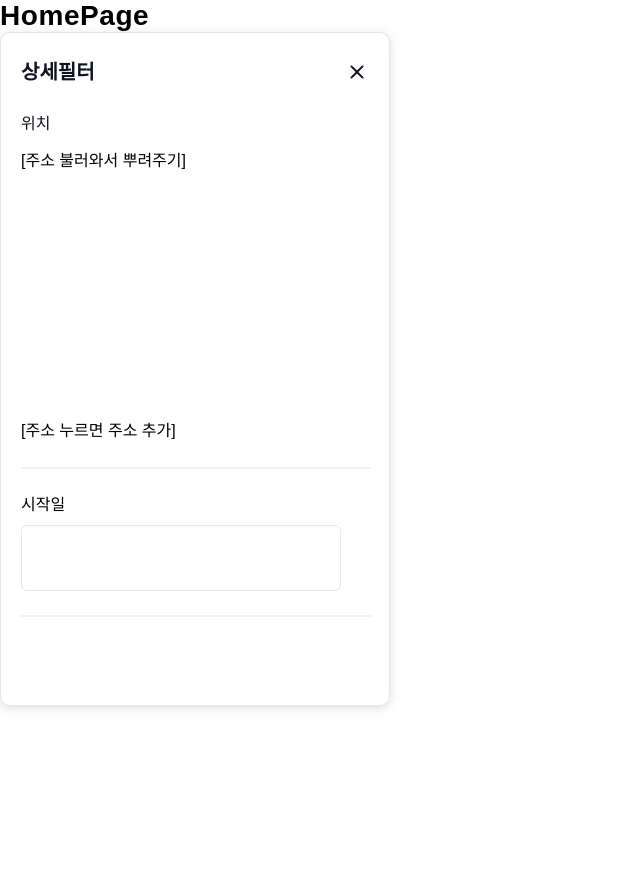
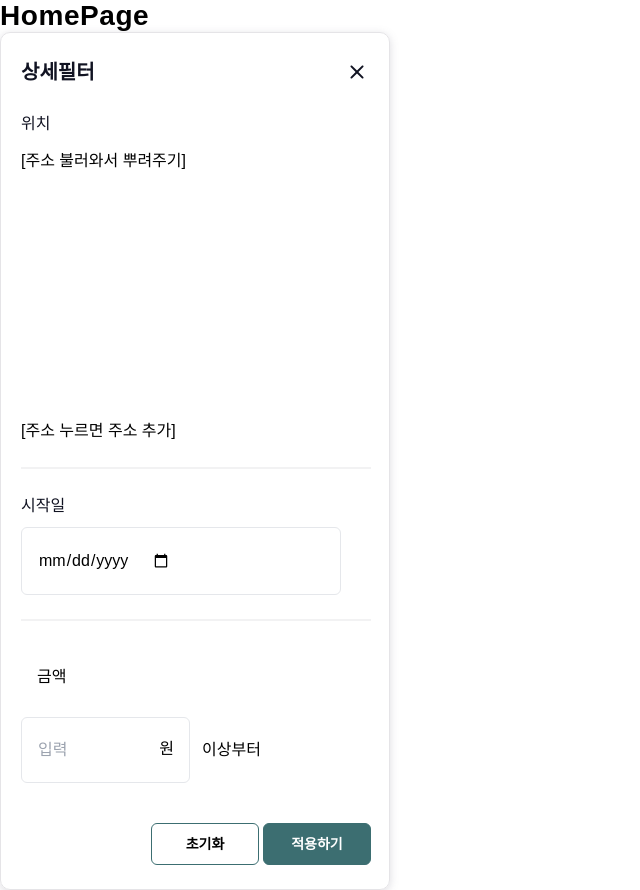
Before and after one commit to Party-Time-Job/Party-Time-Job, a Next.js app: page / in a window 1280 px wide. Shown: the whole page, without its empty margins (0-640 px from the left). Before the commit the page ends 800 px from the top, so only its background shows below. Built offline with nearby package versions, Linux system fonts and the light colour scheme; a web font is replaced by a local one.

Commit message:
feature: filter component ui 제작

```diff
--- a/src/entities/Filter/ui/Filter.tsx
+++ b/src/entities/Filter/ui/Filter.tsx
@@ -1,5 +1,6 @@
 import Image from 'next/image';
 import Input from '@/shared/ui/Input';
+import Button from '@/shared/ui/Button';
 
 const Filter = () => {
   return (
@@ -13,7 +14,7 @@ const Filter = () => {
       <div className='flex flex-col items-start gap-10'>
         <div className='flex w-[350px] flex-col items-start gap-6'>
           <div className='flex flex-col items-start gap-3'>
-            <span className='text-base font-normal leading-[26px] text-[#111322] '>
+            <span className='text-base font-normal leading-[26px] text-[#111322]'>
               위치
             </span>
             <div className='h-[258px] w-[350px] rounded-md border-solid border-[#E5E4E7] bg-white'>
@@ -28,14 +29,38 @@ const Filter = () => {
           <div className='h-0.5 self-stretch bg-[#F2F2F3]'></div>
           <div className='flex items-start gap-3 self-stretch'>
             <div className='flex flex-[1_0_0] flex-col items-start gap-2'>
-              <span>시작일</span>
-              <Input></Input>
+              <span className='text-base font-normal leading-[26px] text-[#111322]'>
+                시작일
+              </span>
+              <Input
+                className='flex items-start gap-[10px] self-stretch px-4 py-5'
+                placeholder='입력'
+                type='date'
+              ></Input>
             </div>
           </div>
           <div className='h-0.5 self-stretch bg-[#F2F2F3]'></div>
-          <div className='flex w-[350px] flex-col items-center justify-end gap-2'></div>
+          <div className='flex w-[350px] flex-col items-start justify-end gap-2'>
+            <span className='flex items-start gap-[10px] self-stretch px-4 py-5'>
+              금액
+            </span>
+            <div className='flex items-center justify-start gap-3'>
+              <div className='relative inline'>
+                <Input width='w-[169px]' placeholder='입력' />
+                <span className='absolute right-4 top-5'>원</span>
+              </div>
+              <span>이상부터</span>
+            </div>
+          </div>
         </div>
-        <div className=''></div>
+        <div className='flex w-[100%] justify-end gap-1'>
+          <Button type='default' size='medium'>
+            초기화
+          </Button>
+          <Button type='active' size='medium'>
+            적용하기
+          </Button>
+        </div>
       </div>
     </div>
   );
--- a/src/entities/Post.tsx
+++ b/src/entities/Post.tsx
@@ -42,7 +42,7 @@ export const Post = ({ notice }: { notice: Notice }) => {
               className='h-4 w-4 md:h-5 md:w-5'
             />
 
-            <span className='text-pt-gray30 inline-block text-xs md:text-sm md:leading-[22px]'>
+            <span className='inline-block text-xs text-pt-gray30 md:text-sm md:leading-[22px]'>
               {notice.item.startsAt}~{finishTime} ({notice.item.workhour})
             </span>
           </div>
@@ -54,7 +54,7 @@ export const Post = ({ notice }: { notice: Notice }) => {
               height={20}
               className='h-4 w-4 md:h-5 md:w-5'
             />
-            <span className='text-pt-gray30 text-xs md:text-sm md:leading-[22px]'>
+            <span className='text-xs text-pt-gray30 md:text-sm md:leading-[22px]'>
               {notice.item.shop.item.address1}
             </span>
           </div>
```
